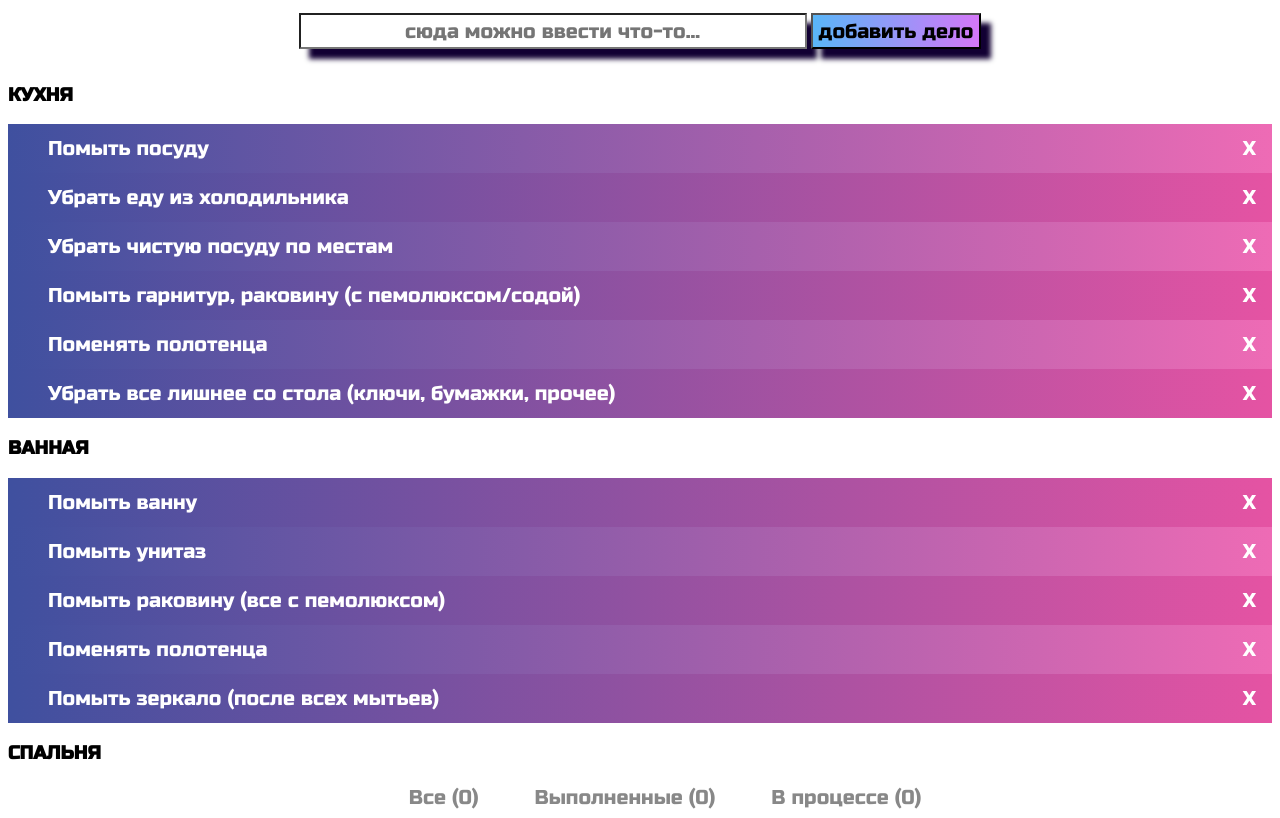
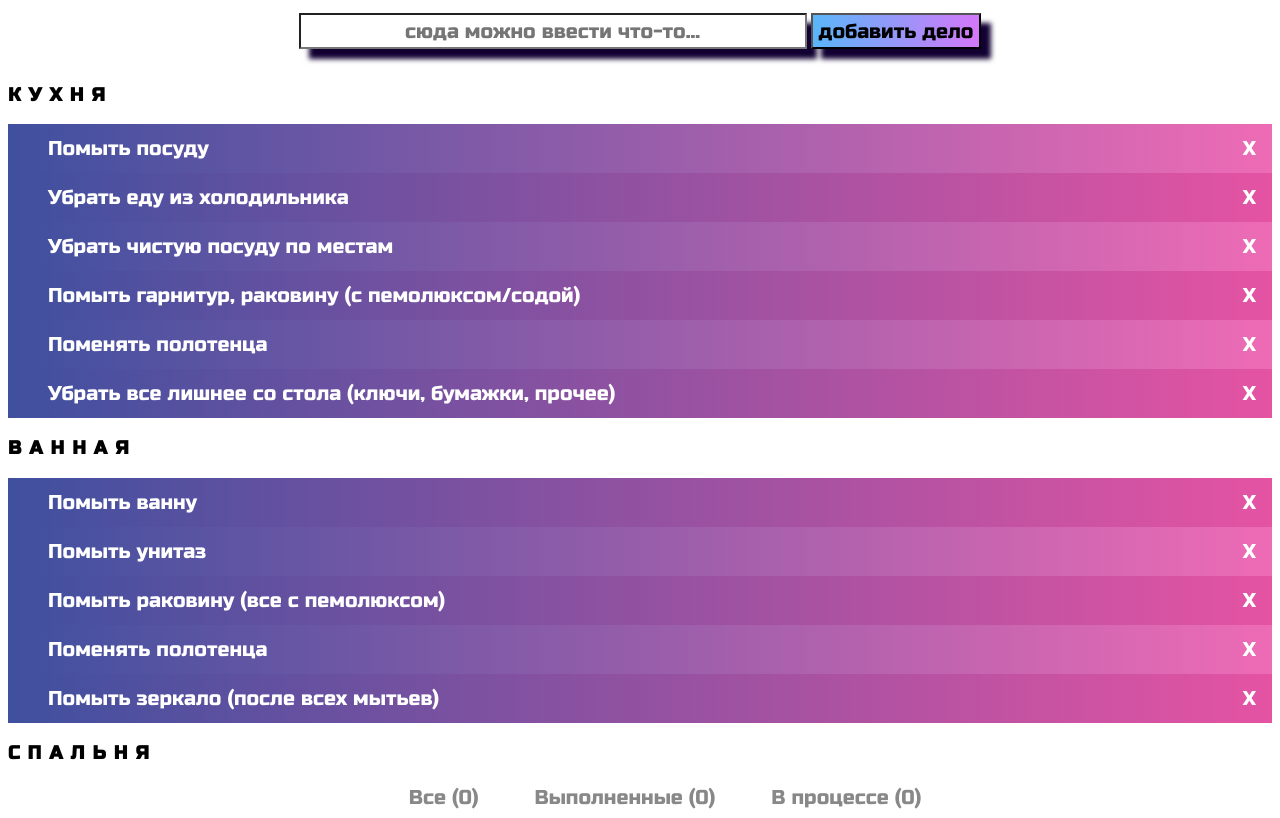
Before and after one commit to EdinaDK/todo-list, a plain HTML site: page index.html in a window 1280 px wide. Shown: the part 118-936 px from the top of the page. Drawn offline with Linux system fonts and the light colour scheme.

Commit message:
Update style.css

```diff
--- a/style.css
+++ b/style.css
@@ -11,6 +11,8 @@ body.dark-theme {
 
 h3 {
     font-family:'Russo One',sans-serif;
+    font-weight:900;
+    letter-spacing:8px
 }
 
 h3.dark-theme {
```
